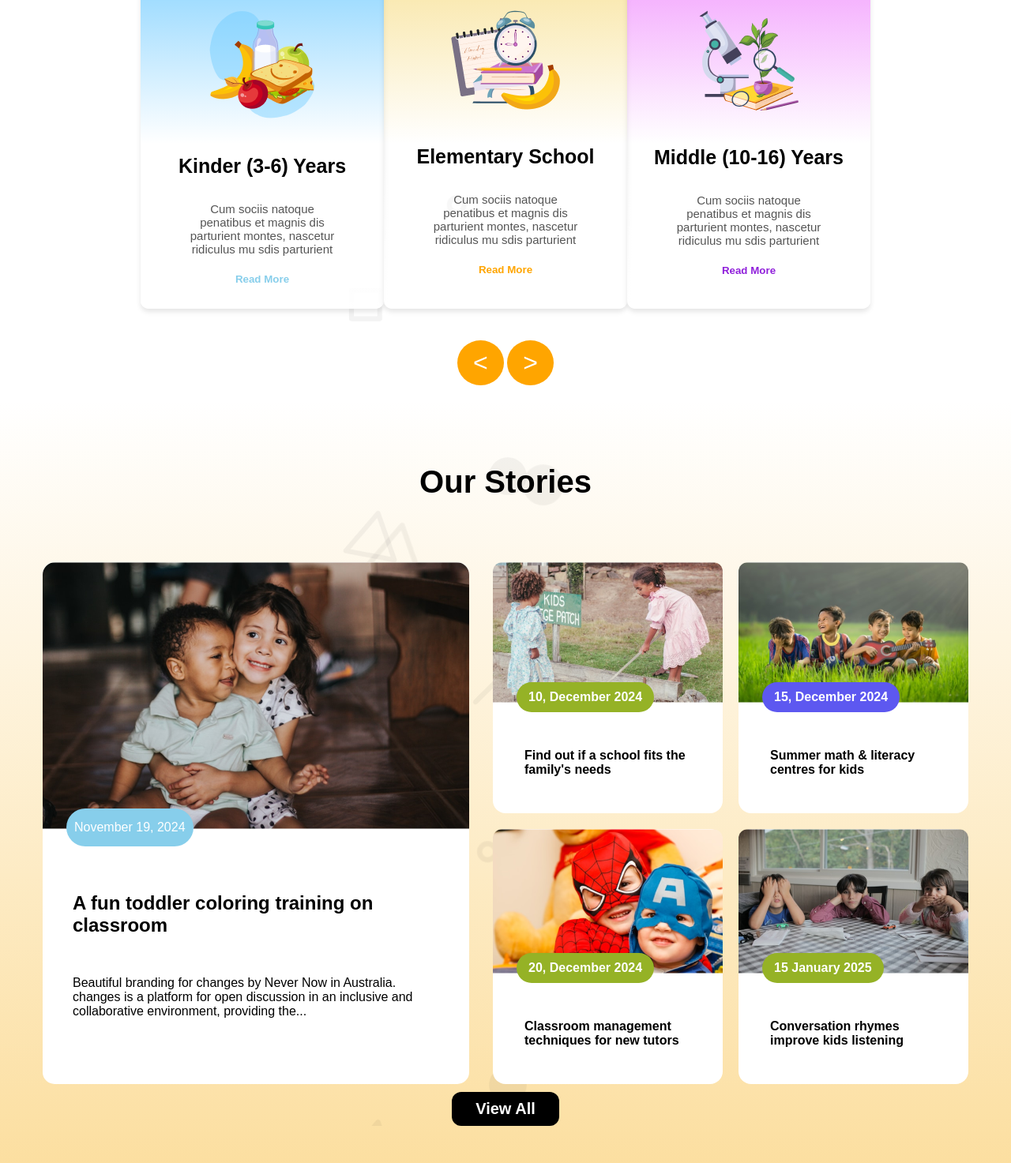
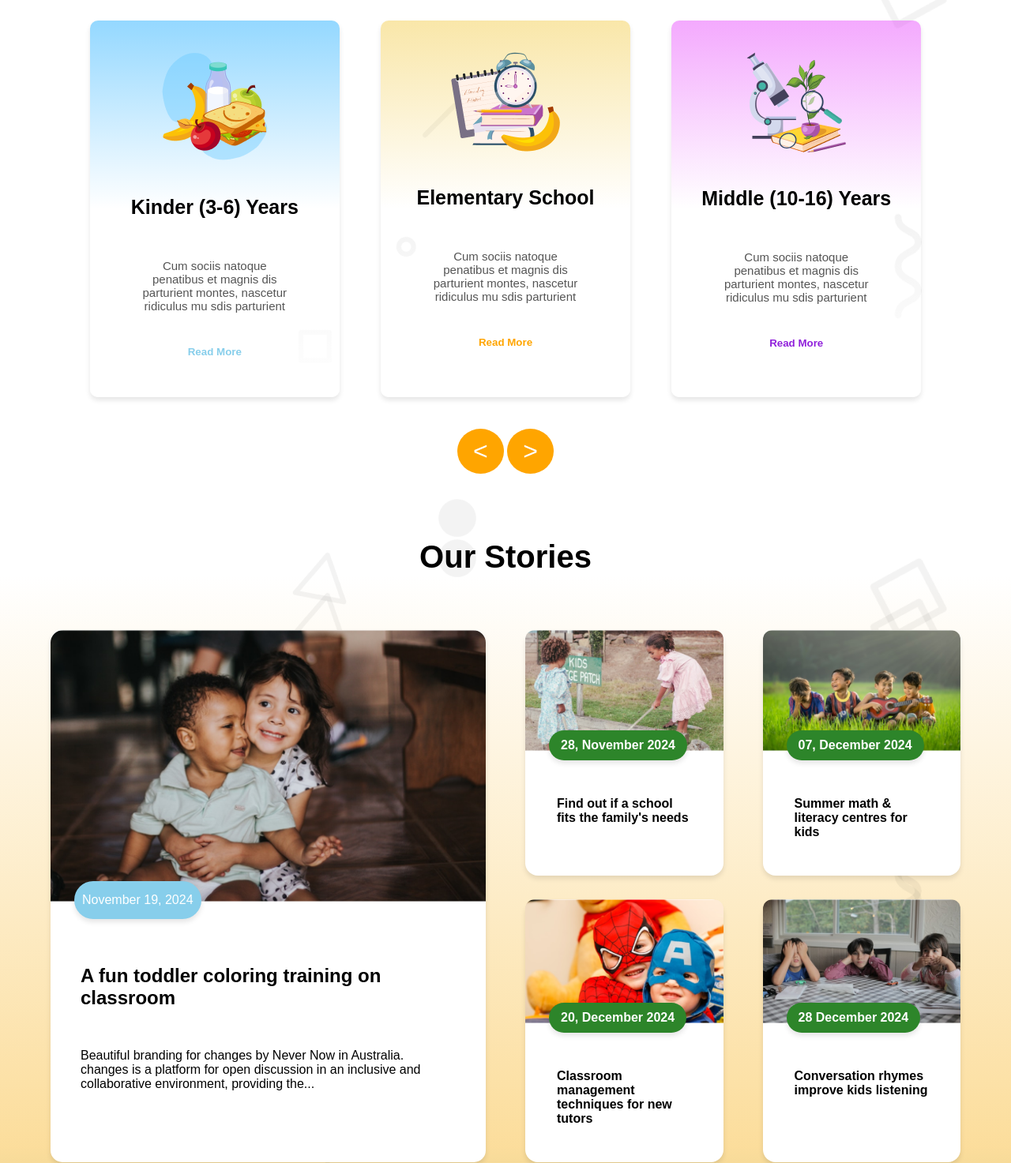
Before and after one commit to Abirax13/Assignment-2_abir, a plain HTML site: page index.html in a window 1280 px wide. Shown: the part 703-2176 px from the top of the page at 79% size. Drawn offline with Linux system fonts and the light colour scheme.

Commit message:
Add files via upload

```diff
--- a/css.css
+++ b/css.css
@@ -1,15 +1,17 @@
 body{
-    width: 80%;
+    width: 100%;
     justify-self: center;
     font-family: Arial, Helvetica, sans-serif;
-    padding: 10px 0 10px 0;
-    background: linear-gradient( rgba(0, 119, 255, 0), rgba(255, 255, 255, 0), rgba(250, 205, 108, 0.808));
+    padding-top: 10px;
+    background: linear-gradient( rgba(0, 119, 255, 0), rgba(255, 255, 255, 0), rgba(255, 255, 255, 0),rgba(255, 255, 255, 0), rgba(255, 255, 255, 0), rgba(255, 255, 255, 0), rgba(255, 255, 255, 0), rgba(1, 172, 253, 1));
 }
 /* Header */
 header{
     display: flex;
     justify-content: space-between;
     align-items: center;
+    padding-left: 5% ;
+    padding-right: 5%;
 }
 header > div{
     display: flex;
@@ -78,7 +80,7 @@ nav > ul > li > a{
 /* marquee */
 marquee{
     color: rgba(156, 36, 236, 0.733);
-    padding: 20px 0 0 10px;
+    padding: 2% 0 0 2%;
 }
 /* main body */
 /* banner */
@@ -87,6 +89,8 @@ marquee{
     align-items: center;
     justify-content: space-between;
     margin-bottom: 15px;
+    padding-left: 5%;
+    padding-right: 5%;
 }
 #bannerdiv{
     max-width: 50%;
@@ -129,6 +133,11 @@ marquee{
     width:100%;
 }
 /* Standard Curriculum */
+main{
+    background: linear-gradient( rgba(0, 119, 255, 0), rgba(255, 255, 255, 0), rgba(250, 205, 108, 0.808));
+    padding-left: 5%;
+    padding-right:5%;
+}
 #section1{
     background-image: url(image/bg.png);
 }
@@ -146,6 +155,8 @@ marquee{
     display: flex;
     justify-content:space-around;
     margin-bottom: 40px;
+    gap: 20px;
+    column-gap: 5%;
 }
 /* card 1 */
 #card1{
@@ -154,7 +165,8 @@ marquee{
     box-shadow: 0 4px 6px rgba(0, 0, 0, 0.1);
     padding: 20px;
     text-align: center;
-    width: 300px;
+    width: 100%;
+    max-height: 550px;
     justify-content: center;
 }
 #card1 img{
@@ -164,7 +176,7 @@ marquee{
 }
 #card1 h2{
     font-size: 25px;
-    padding-bottom: 10px;
+    padding-bottom: 30px;
 }
 #card1 p{
     margin-top: 10px;
@@ -175,14 +187,14 @@ marquee{
     justify-content: center;
     font-weight: lighter;
     color: #555;
-    padding-bottom: 10px;
+    padding-bottom: 30px;
 }
 #card1 button{
     color: skyblue;
     font-weight: bolder;
     background-color: white;
     border: none;
-    padding-bottom: 10px;
+    padding-bottom: 30px;
 }
 #card1 button:hover{
     color: rgb(145, 154, 158);
@@ -194,7 +206,8 @@ marquee{
     box-shadow: 0 4px 6px rgba(0, 0, 0, 0.1);
     padding: 20px;
     text-align: center;
-    width: 300px;
+    width: 100%;
+    max-height: 550px;
     justify-content: center;
 }
 #card2 img{
@@ -204,7 +217,7 @@ marquee{
 }
 #card2 h2{
     font-size: 25px;
-    padding-bottom: 10px;
+    padding-bottom: 30px;
 }
 #card2 p{
     margin-top: 10px;
@@ -215,14 +228,14 @@ marquee{
     justify-content: center;
     font-weight: lighter;
     color: #555;
-    padding-bottom: 10px;
+    padding-bottom: 30px;
 }
 #card2 button{
     color: orange;
     font-weight: bolder;
     background-color: white;
     border: none;
-    padding-bottom: 10px;
+    padding-bottom: 30px;
 }
 #card2 button:hover{
     color: rgb(243, 216, 167);
@@ -234,7 +247,8 @@ marquee{
     box-shadow: 0 4px 6px rgba(0, 0, 0, 0.1);
     padding: 20px;
     text-align: center;
-    width: 300px;
+    width: 100%;
+    max-height: 550px;
     justify-content: center;
 }
 #card3 img{
@@ -244,7 +258,7 @@ marquee{
 }
 #card3 h2{
     font-size: 25px;
-    padding-bottom: 10px;
+    padding-bottom: 30px;
 }
 #card3 p{
     margin-top: 10px;
@@ -255,14 +269,14 @@ marquee{
     justify-content: center;
     font-weight: lighter;
     color: #555;
-    padding-bottom: 10px;
+    padding-bottom: 30px;
 }
 #card3 button{
     color: rgb(144, 32, 219);
     font-weight: bolder;
     background-color: white;
     border: none;
-    padding-bottom: 10px;
+    padding-bottom: 30px;
 }
 #card3 button:hover{
     color: rgb(189, 146, 218);
@@ -291,26 +305,30 @@ marquee{
 
 .storysec{
     display: flex;
-    justify-content:center;
-    gap: 30px;
-    margin: 10px auto;
+    justify-content:space-between;
+    column-gap: 50px;
+    width: 100%;
+    padding-left: 5%;
+    padding-right: 5%;
 }
 .our{
     background-image: url('image/bg.png');
     background-repeat: no-repeat;
-    background-size: cover;
-    margin: 50px auto;
+    /* background-size: cover; */
+    /* margin: 50px auto; */
     justify-items: center;
 }
 .cont1{
-    max-width: 540px;
+    width: 100%;
     border: none;
     border-radius:15px;
+    box-shadow: 0 4px 6px rgba(0, 0, 0, 0.1);
     background-color: white;
     padding: 0px;
 }
 
 .cont1 > div > img{
+    width: 100%;
     border-top-left-radius: 16px;
     border-top-right-radius: 16px;
 }
@@ -327,6 +345,10 @@ marquee{
     padding: 15px 10px;
     background-color: skyblue;
     width: fit-content;
+    box-shadow: 0 4px 6px rgba(0, 0, 0, 0.1);
+}
+.bigc:hover{
+    background-color: orange;
 }
 .div{
     margin-top:-30px;
@@ -335,34 +357,46 @@ marquee{
 .big1{
     font-size: 1rem;
     font-weight: bold;
-    background-color: rgba(149, 178, 38, 1);
+    background-color: rgb(45, 133, 42);
+    box-shadow: 0 4px 6px rgba(0, 0, 0, 0.1);
     border: none;
     color: white;
     padding: 10px 15px;
     border-radius: 45px;
 }
+.big1:hover{
+    background-color: rgb(81, 149, 236);
+}
 .big2{
     font-size: 1rem;
     font-weight: bold;
-    background-color: rgba(93, 88, 240, 1);
+    background-color: rgb(45, 133, 42);
+    box-shadow: 0 4px 6px rgba(0, 0, 0, 0.1);
     border: none;
     color: white;
     padding: 10px 15px;
     border-radius: 45px;
 }
+.big2:hover{
+    background-color: rgb(81, 149, 236);
+}
 .hb{
     padding: 20px 65px 35px 38px;
 }
 .cont2{
+    width: 100%;
     display: grid;
     grid-template-columns: repeat(2, 1fr);
     justify-content: space-between;
-    gap: 20px;
+    column-gap: 50px;
+    row-gap: 30px;
 }
 .vbutton{
     align-items: center;
     justify-content: center;
     border: none;
+    padding: 40px 0;
+    box-shadow: 0 4px 6px rgba(0, 0, 0, 0.1);
 }
 .vb{
     font-size: 20px;
@@ -377,38 +411,50 @@ marquee{
     background-color: skyblue;
 }
 .carda{
-    max-width: 291px;
+    /* max-width: 291px; */
+    width: 100%;
     background-color: white;
     border-radius: 16px;
+    box-shadow: 0 4px 6px rgba(0, 0, 0, 0.1);
 }
 .carda>img{
+    width: 100%;
     border-top-left-radius: 12px;
     border-top-right-radius: 12px;
 }
 .cardb{
-    max-width: 291px;
+    /* max-width: 291px; */
+    width: 100%;
+    box-shadow: 0 4px 6px rgba(0, 0, 0, 0.1);
     background-color: white;
     border-radius: 16px;
 }
 .cardb>img{
+    width: 100%;
     border-top-left-radius: 12px;
     border-top-right-radius: 12px;
 }
 .cardc{
-    max-width: 291px;
+    /* max-width: 291px; */
+    width: 100%;
+    box-shadow: 0 4px 6px rgba(0, 0, 0, 0.1);
     background-color: white;
     border-radius: 16px;
 }
 .cardc>img{
+    width: 100%;
     border-top-left-radius: 12px;
     border-top-right-radius: 12px;
 }
 .cardd{
-    max-width: 291px;
+    /* max-width: 291px; */
+    width: 100%;
+    box-shadow: 0 4px 6px rgba(0, 0, 0, 0.1);
     background-color: white;
     border-radius: 16px;
 }
 .cardd>img{
+    width: 100%;
     border-top-left-radius: 12px;
     border-top-right-radius: 12px;
 }
@@ -420,6 +466,9 @@ marquee{
 footer{
     background-color: rgba(1, 172, 253, 1);
     color: white;
+    padding-bottom: 0;
+    margin-bottom: 0;
+    border-bottom: 0;
 }
 .footerc{
     display: flex;
@@ -459,6 +508,47 @@ footer{
     header{
         padding-bottom: 10px;
         border-bottom: .5px solid orange;
+    }
+    .menu{
+        display: contents;
+        position: relative;
+    }
+    #drop{
+        display: flex;
+        flex-direction: column;
+        gap: 4px;
+        cursor: pointer;
+    }
+    .dots{
+        width: 25px;
+        height: 5px;
+        background-color: #525252;
+    }
+    .dropdown{
+        position: absolute;
+        top: 30px;
+        right: 0;
+        list-style: none;
+        padding: 10px;
+        margin: 0;
+        background-color: #fff;
+        box-shadow: 0 2px 5px rgba(0, 0, 0, 0.2);
+        border-radius: 4px;
+        display: none;
+    }
+    .dropdown li{
+        margin: 5px 0;
+    }
+    .dropdown > a{
+        text-decoration: none;
+        color: #333;
+        padding: 5px 10px;
+        display: block;
+        border-radius: 4px;
+        transition: background-color 0.3s;
+    }
+    .dropdown > a:hover{
+        background-color: #c7c7c7;
     }
     body{
         width: 100%;
--- a/index.html
+++ b/index.html
@@ -23,7 +23,17 @@
         </nav>
         <button id="headerb"><a href="">Contact</a></button>
         <div class="menu">
-            <span><i class="fa-solid fa-bars"></i></span>
+            <div id="drop">
+                <div class="dots"></div>
+                <div class="dots"></div>
+                <div class="dots"></div>
+            </div>
+            <ul class="dropdown">
+                <li id="nav1"><a href="">Home</a></li>
+                <li id="nav2"><a href="">About</a></li>
+                <li id="nav3"><a href="">Facilities</a></li>
+                <li id="nav4"><a href="">Admission</a></li>
+            </ul>
         </div>
     </header>
     <marquee>Welcome to South Breeze School. Reach your dreams. Admission is runing now!! </marquee>
@@ -37,6 +47,7 @@
             <img src="image/hero-kids.png" alt="loading soon...">
         </div>
     </section>
+    <main>
     <section id="section1">
         <section id="section2">
             <h1 class="h1">Standard Curriculum</h1>
@@ -81,13 +92,13 @@
                 <div class="cont2">
                     <div class="carda">
                         <img src="image/story-2.png" alt="loading soon..."><br>
-                        <div class="div"><button class="big1">10, December 2024</button><br></div>
+                        <div class="div"><button class="big1">28, November 2024</button><br></div>
                         <p class="cardp">Find out if a school fits the
                             family's needs</p>
                     </div>
                     <div class="cardb">
                         <img src="image/story-3.png" alt=""><br>
-                        <div class="div"><button class="big2">15, December 2024</button><br></div>
+                        <div class="div"><button class="big2">07, December 2024</button><br></div>
                         <p class="cardp">Summer math & literacy
                             centres for kids</p>
                     </div>
@@ -99,7 +110,7 @@
                     </div>
                     <div class="cardd">
                         <img src="image/story-5.png" alt=""><br>
-                        <div class="div"><button class="big1">15 January 2025</button><br></div>
+                        <div class="div"><button class="big1">28 December 2024</button><br></div>
                         <p class="cardp">Conversation rhymes
                             improve kids listening</p>
                     </div>
@@ -108,6 +119,7 @@
             <div class="vbutton"><button class="vb">View All</button></div>
         </section>
     </section>
+</main>
     <footer>
         <div class="footerc">
             <div id="foot">
@@ -137,5 +149,6 @@
             </div>
         </div>
     </footer>
+
 </body>
 </html>
```
